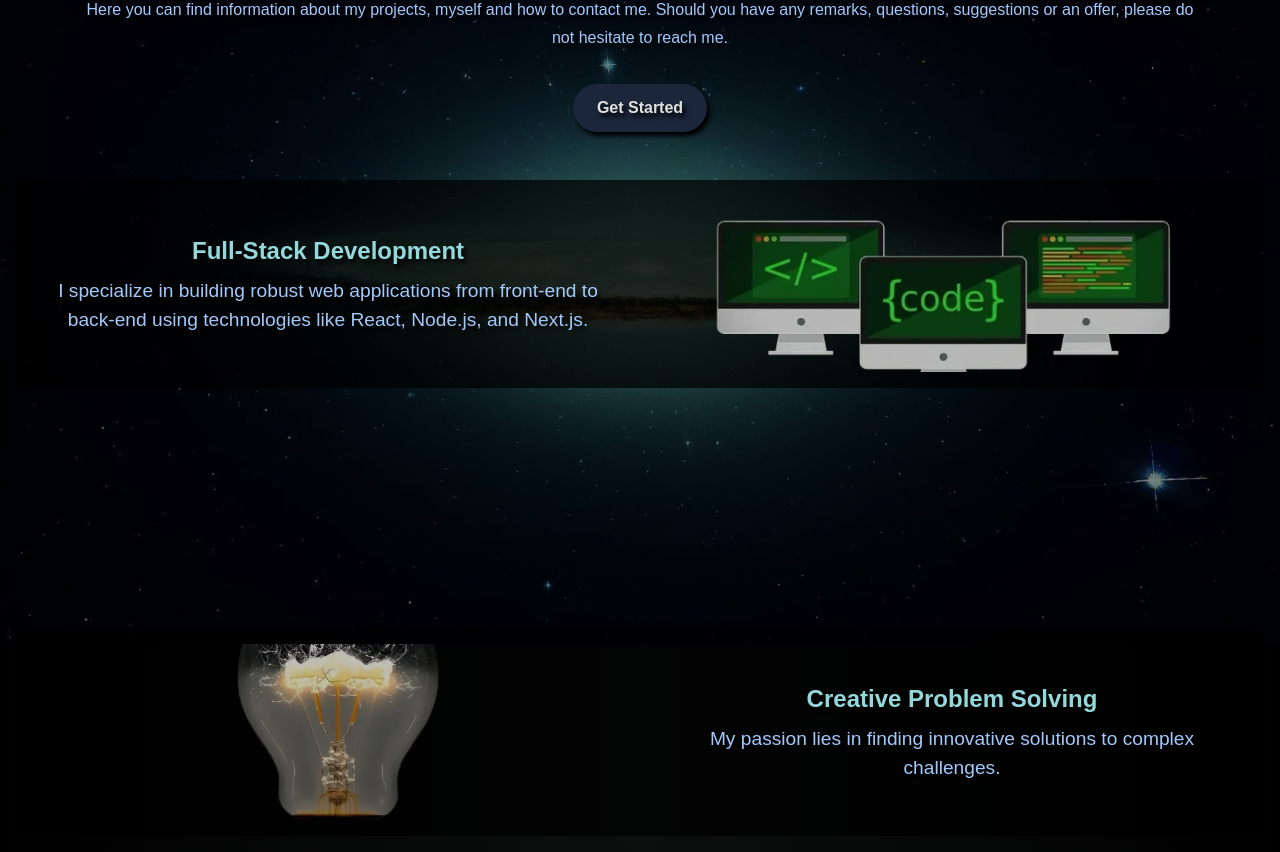
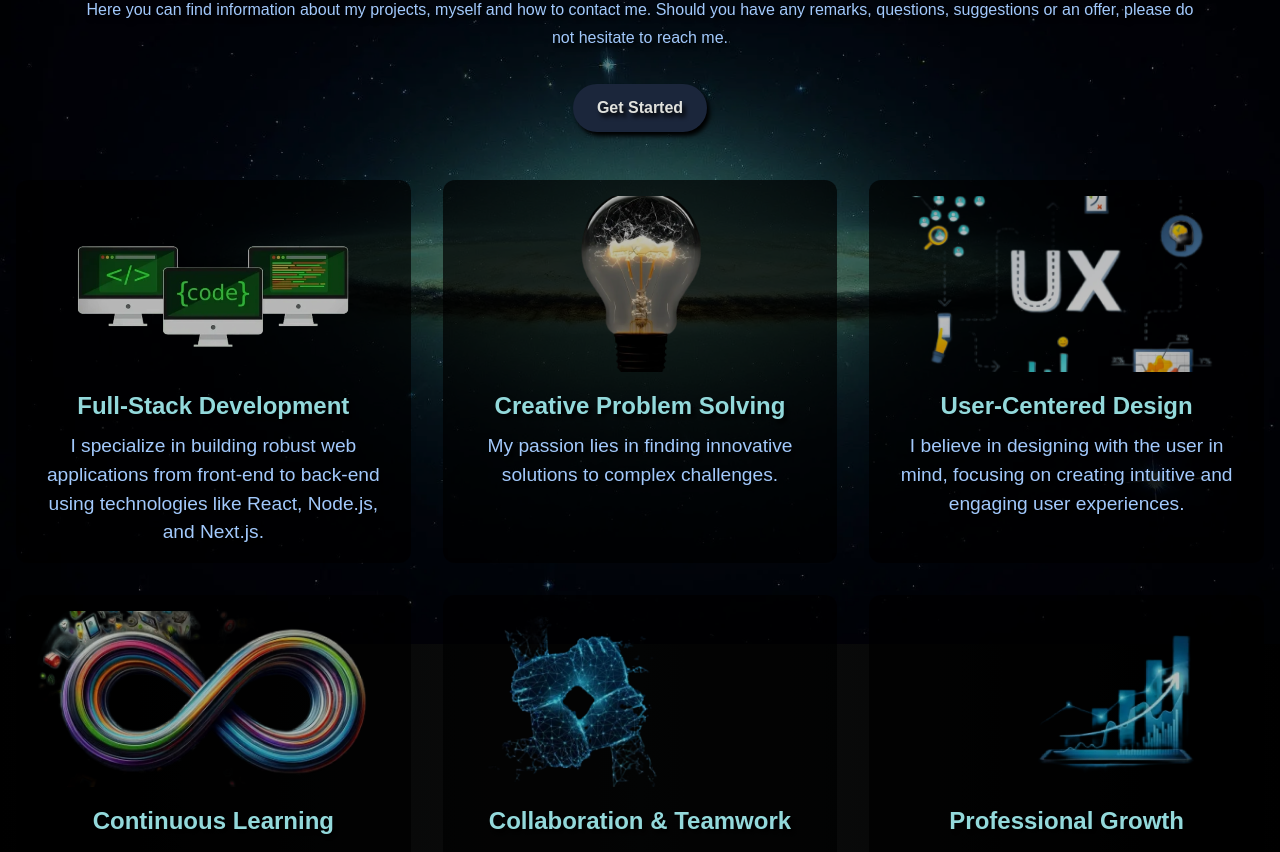
Before and after one commit to SpooRe91/mb-portfolio-app, a Next.js app in the folder mb-portfolio-app/: page / in a window 1280 px wide. Shown: the part 643-1495 px from the top of the page. Built offline with nearby package versions, Linux system fonts and the light colour scheme; no server answers.

Commit message:
update: made the home page cards to look like cards instead of lines

```diff
--- a/mb-portfolio-app/src/app/page.tsx
+++ b/mb-portfolio-app/src/app/page.tsx
@@ -63,15 +63,13 @@ const HomePage = () => {
 				animate={{ opacity: 1, y: 0 }}
 				transition={{ duration: 1, ease: 'easeOut', delay: 0.5 }}
 			>
-				<div className="mt-12 grid grid-cols-1 sm:gap-[10rem] md:grid-cols-1 md:gap-[15rem] lg:grid-cols-1">
+				<div className="mt-12 grid sm:grid-cols-1 sm:gap-[10rem] md:grid-cols-2 md:gap-[2rem] lg:grid-cols-3">
 					{HOME_PAGE_CARD_TITLES.map((key, i) => (
 						<div
 							key={i}
-							className={`flex flex-col items-center gap-[1rem] rounded-[12px] bg-bg-transparent-black-secondary p-4 text-[#a2c9fc] md:flex-row ${
-								i % 2 === 0 ? 'md:flex-row-reverse' : 'md:flex-row'
-							}`}
+							className={`flex flex-col items-center gap-[1rem] rounded-[12px] bg-bg-transparent-black-secondary p-4 text-[#a2c9fc]`}
 						>
-							<div className="h-[11rem] w-full flex-shrink-0 md:w-1/2">
+							<div className="h-[11rem] w-full flex-shrink-0 md:w-full">
 								<Image
 									src={cardImages[key]}
 									alt={key}
@@ -79,7 +77,7 @@ const HomePage = () => {
 								/>
 							</div>
 
-							<div className="md:ml-4 md:mr-4 md:w-1/2">
+							<div className="md:ml-4 md:mr-4 md:w-full">
 								<p>{keyToText(key)}</p>
 								<TextCard
 									title={keyToText(`HOME.${key}.TITLE`) as string}
```
